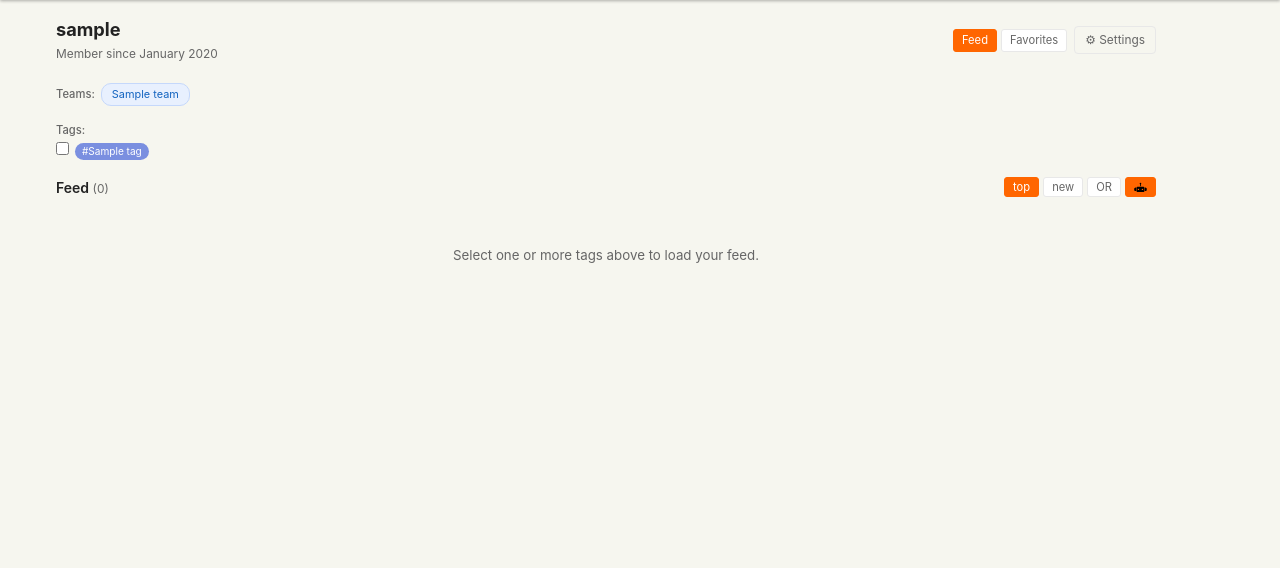
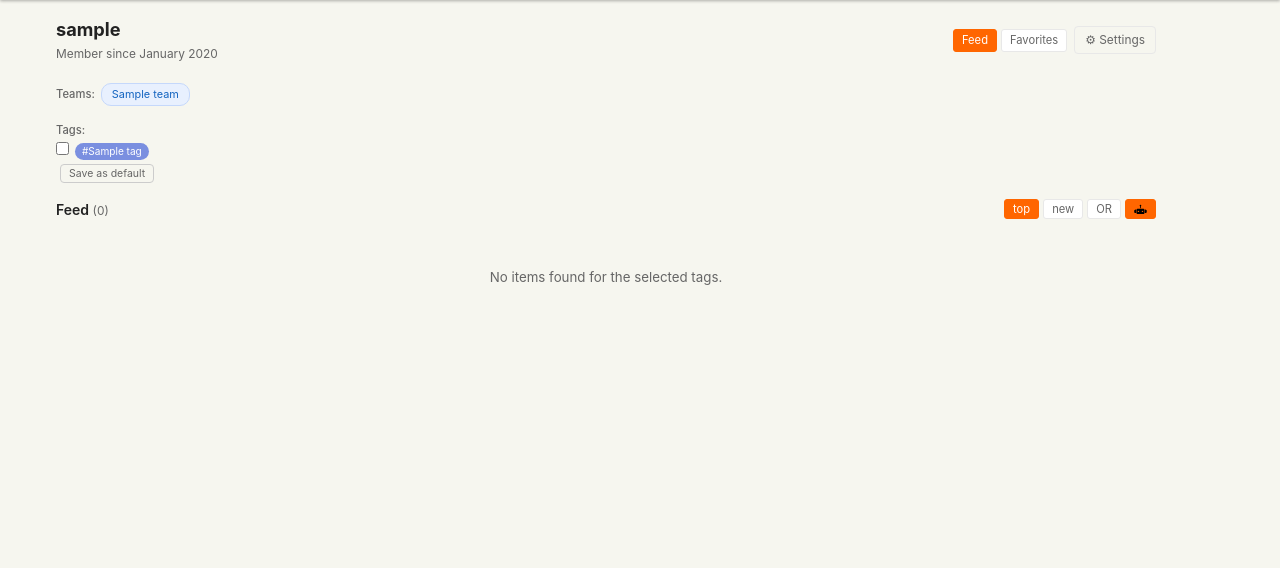
Before and after one commit to jsgounot/RNews, a FastAPI app: a page that uses app/templates/user.html in a window 1280 px wide. Shown: the part 74-642 px from the top of the page. Run offline with FastAPI, Linux system fonts and the light colour scheme; the visitor is signed in with stand-in values (Sample User, id 1); tables that the repository leaves empty hold one stand-in row (values such as "Sample post").

Commit message:
Update the user feed preference

```diff
--- a/app/database.py
+++ b/app/database.py
@@ -92,6 +92,7 @@ def _migrate():
             "ALTER TABLE items ADD COLUMN auto_ingested BOOLEAN NOT NULL DEFAULT FALSE",
         ),
         "ALTER TABLE item_tags ADD COLUMN vote_count INTEGER NOT NULL DEFAULT 10",
+        "ALTER TABLE users ADD COLUMN feed_default_tags TEXT",
     ]
 
     with engine.connect() as conn:
--- a/app/main.py
+++ b/app/main.py
@@ -1253,6 +1253,7 @@ def user_page(
     username: str,
     view: str = Query("feed", pattern="^(feed|favorites)$"),
     tags: list[str] = Query(default=[]),
+    tags_set: bool = Query(False),
     mode: str = Query("or", pattern="^(and|or)$"),
     sort: str = Query("score", pattern="^(score|time)$"),
     page: int = Query(1, ge=1),
@@ -1267,7 +1268,16 @@ def user_page(
         return RedirectResponse("/login" if not current_user else "/", status_code=302)
 
     saved_tags = [st.tag for st in profile.saved_tags]
-    active_tag_slugs = [s for s in tags if s]
+
+    if tags_set:
+        # Form was submitted — use exactly what the user selected (may be empty)
+        active_tag_slugs = [s for s in tags if s]
+    elif profile.feed_default_tags is not None:
+        # User has saved a custom default
+        active_tag_slugs = [s for s in profile.feed_default_tags.split(",") if s]
+    else:
+        # No default saved yet — check all saved tags
+        active_tag_slugs = [tag.slug for tag in saved_tags]
 
     per_page = 50
     total_pages = 1
@@ -1445,6 +1455,21 @@ async def save_preferences(
 
 # ── Team creation ─────────────────────────────────────────────────────────────
 
+@app.post("/api/user/feed-defaults")
+async def save_feed_defaults(
+    request: Request,
+    db: Session = Depends(get_db),
+    user: Optional[User] = Depends(get_current_user),
+):
+    if not user:
+        return JSONResponse({"error": "Not logged in"}, status_code=401)
+    data = await request.json()
+    tag_slugs = [s for s in data.get("tag_slugs", []) if isinstance(s, str) and s]
+    user.feed_default_tags = ",".join(tag_slugs)
+    db.commit()
+    return JSONResponse({"ok": True})
+
+
 @app.post("/teams/create")
 async def create_team(
     request: Request,
--- a/app/models.py
+++ b/app/models.py
@@ -52,6 +52,7 @@ class User(Base):
     is_active = Column(Boolean, default=True)
     is_superadmin = Column(Boolean, default=False, nullable=False)
     auto_upvote_on_favorite = Column(Boolean, default=True, nullable=False)
+    feed_default_tags = Column(Text, nullable=True)  # comma-separated tag slugs; NULL=all, ""=none
 
     items = relationship("Item", foreign_keys="[Item.submitter_id]", back_populates="submitter")
     votes = relationship("Vote", back_populates="user")
--- a/app/static/css/style.css
+++ b/app/static/css/style.css
@@ -969,6 +969,14 @@ footer {
 .clear-filter { font-size: 0.78rem; color: var(--text-muted); }
 .clear-filter:hover { color: var(--accent); }
 
+.btn-save-defaults {
+  font-size: 0.75rem; padding: 2px 8px; margin-left: 4px;
+  background: none; border: 1px solid #ccc; border-radius: 4px;
+  color: var(--text-muted); cursor: pointer;
+}
+.btn-save-defaults:hover { border-color: var(--accent); color: var(--accent); }
+.btn-save-defaults:disabled { opacity: 0.6; cursor: default; }
+
 .user-items-header { margin: 16px 0 8px; }
 .user-items-header h3 { font-size: 1rem; font-weight: 600; }
 
--- a/app/templates/user.html
+++ b/app/templates/user.html
@@ -48,6 +48,7 @@
     <input type="hidden" name="sort" id="sort-input" value="{{ sort }}">
     <input type="hidden" name="mode" id="mode-input" value="{{ mode }}">
     <input type="hidden" name="show_auto" id="show-auto-input" value="{{ '1' if show_auto else '0' }}">
+    <input type="hidden" name="tags_set" value="1">
 
     <div class="tag-filter-bar">
       <span class="section-label">Tags:</span>
@@ -65,7 +66,7 @@
         </label>
         {% endfor %}
       </div>
-
+      <button type="button" class="btn-save-defaults" id="save-defaults-btn" onclick="saveDefaults()">Save as default</button>
     </div>
   </form>
   {% endif %}
@@ -185,5 +186,22 @@ function toggleShowAuto() {
   document.getElementById('tag-filter-form').submit();
 }
 
+async function saveDefaults() {
+  const slugs = [...document.querySelectorAll('input[name="tags"]:checked')].map(cb => cb.value);
+  const btn = document.getElementById('save-defaults-btn');
+  btn.disabled = true;
+  try {
+    const res = await fetch('/api/user/feed-defaults', {
+      method: 'POST',
+      headers: {'Content-Type': 'application/json'},
+      body: JSON.stringify({tag_slugs: slugs}),
+    });
+    btn.textContent = res.ok ? 'Saved!' : 'Error';
+  } catch {
+    btn.textContent = 'Error';
+  }
+  setTimeout(() => { btn.textContent = 'Save as default'; btn.disabled = false; }, 2000);
+}
+
 </script>
 {% endblock %}
```
